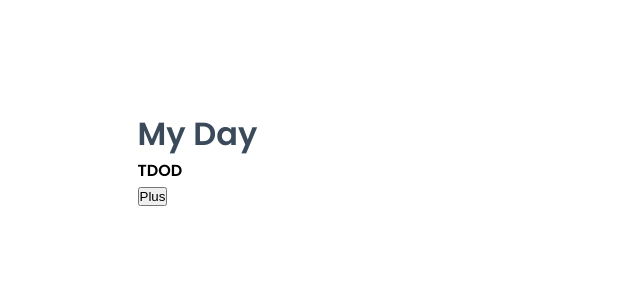
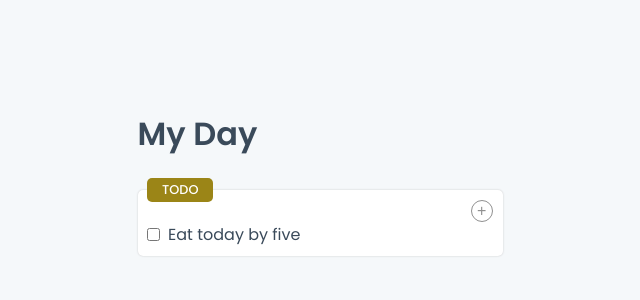
Before and after one commit to IshmaelKargbo/my-day, a React (Create React App) app: page / in a window 1280 px wide. Shown: the top 300 px of the page, without its empty margins (320-960 px from the left). Built offline with nearby package versions, Linux system fonts and the light colour scheme.

Commit message:
design task
1. task title
2. task header
3. task list and rows

```diff
--- a/src/App.tsx
+++ b/src/App.tsx
@@ -1,16 +1,20 @@
-import React from 'react';
-
 function App() {
   return (
     <div>
       <main className='main-container'>
-      <h1 className='title'>My Day</h1>
-      <section>
-        <div>
-          <h4>TDOD</h4>
-          <button>Plus</button>
-        </div>
-      </section>
+        <h1 className='title'>My Day</h1>
+        <section className='task-container'>
+          <h4 className='title todo'>TODO</h4>
+          <div className='header'>
+            <button className='add-btn'>+</button>
+          </div>
+          <ul className="list">
+            <li className="row">
+              <input id="task1" type="checkbox" />
+              <label htmlFor="task1" className="task">Eat today by five</label>
+            </li>
+          </ul>
+        </section>
       </main>
     </div>
   );
--- a/src/index.scss
+++ b/src/index.scss
@@ -1,6 +1,12 @@
-$bgColor: white;
+$bgColor: #f5f8fa;
+$taskBgColor: white;
 $backdropColor: rgb(202, 202, 202);
 $textColor: #3a4a5a;
+$todoColor: rgb(155, 133, 23);
+$placeColor: rgb(27, 192, 52);
+$peopleColor: rgb(27, 85, 192);
+$radius: 5px;
+$taskBtn: rgb(144, 144, 144);
 $font: Poppins,
 "Courier New",
 Courier,
@@ -8,12 +14,25 @@ monospace;
 * {
     padding: 0;
     margin: 0;
+    box-sizing: border-box;
+}
+
+@mixin task-title($color) {
+    background: $color;
+    color: white;
+    position: absolute;
+    padding: 3px 15px;
+    border-radius: $radius;
+    font-size: 0.8rem;
+    font-weight: 500;
+    top: -12px;
 }
 
 body {
     background-color: $bgColor;
     padding: 10px 0;
     font-family: $font;
+    color: $textColor;
 }
 
 .main-container {
@@ -27,3 +46,52 @@ body {
         font-weight: 600;
     }
 }
+
+.task-container {
+    margin: 2rem 0;
+    background-color: $taskBgColor;
+    position: relative;
+    padding: 0.6rem;
+    border-radius: $radius;
+    box-shadow: 0px 0px 2px rgb(198, 198, 198);
+    // Task Title
+    .todo {
+        @include task-title($todoColor);
+    }
+    .place {
+        @include task-title($placeColor);
+    }
+    .people {
+        @include task-title($peopleColor);
+    }
+    // Task Header
+    .header {
+        display: flex;
+        justify-content: end;
+        .add-btn {
+            background-color: transparent;
+            font-size: 1rem;
+            border: none;
+            font-weight: lighter;
+            border: 1px solid $taskBtn;
+            color: $taskBtn;
+            padding: 1px 5.5px;
+            border-radius: 20px;
+        }
+    }
+    // Task List
+    .list {
+        list-style: none;
+        .row {
+            display: flex;
+            margin-bottom: 0.3rem;
+            .task {
+                padding-left: 8px;
+                cursor: pointer;
+            }
+        }
+         :last-child {
+            margin-bottom: 0;
+        }
+    }
+}
```
